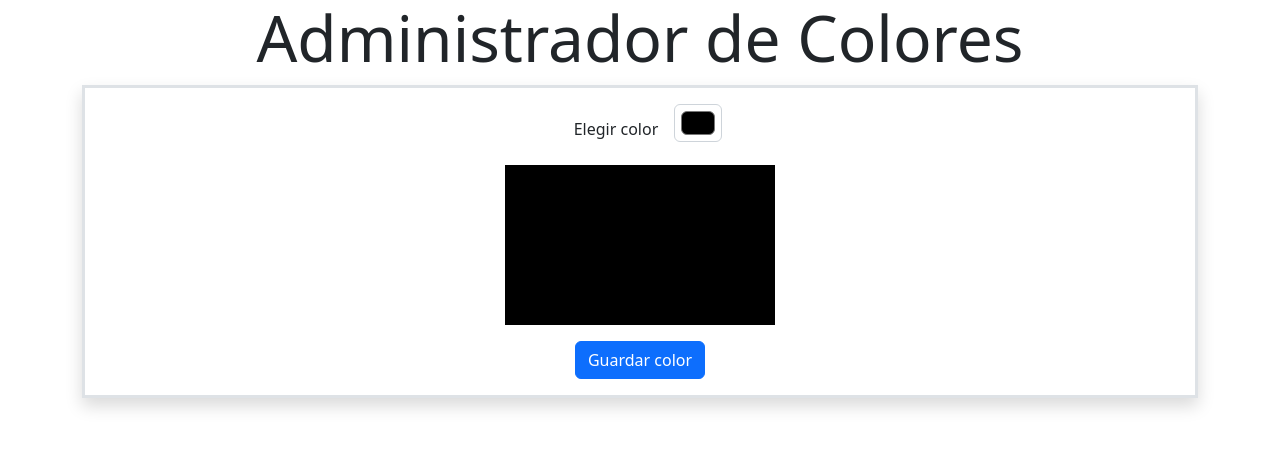
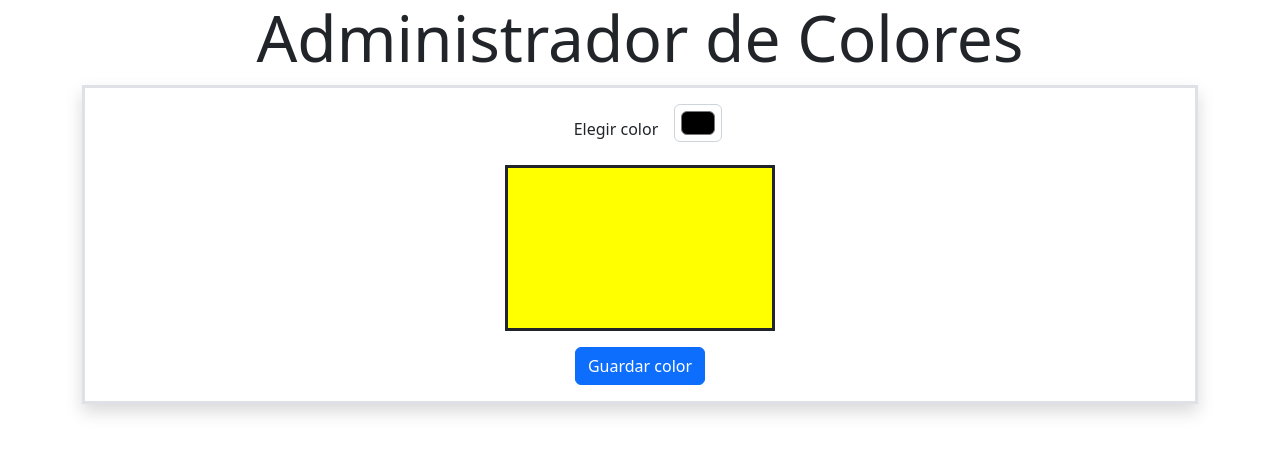
Before and after one commit to herreranicolas/react-ejercicio-6, a React (Vite) app: page / in a window 1280 px wide. Shown: the top 454 px of the page. Built offline with nearby package versions, Linux system fonts and the light colour scheme.

Commit message:
Agregue el componente contenedorColor para mostrar el color que seleccione el usuario

```diff
--- /dev/null
+++ b/src/components/ContenedorColor.jsx
@@ -0,0 +1,15 @@
+const ContenedorColor = ({ color }) => {
+  return (
+    <div
+      className="mx-auto mb-3 border border-3 border-dark"
+      style={{
+        backgroundColor: color,
+        padding: "5rem",
+        width: "25%",
+        height: "25%",
+      }}
+    ></div>
+  );
+};
+
+export default ContenedorColor;
--- a/src/components/FormularioColor.jsx
+++ b/src/components/FormularioColor.jsx
@@ -1,4 +1,5 @@
 import { Form, Button } from "react-bootstrap";
+import ContenedorColor from "./ContenedorColor";
 
 const FormularioColor = () => {
   return (
@@ -7,15 +8,7 @@ const FormularioColor = () => {
         <Form.Label className="mx-3">Elegir color</Form.Label>
         <Form.Control type="color" className="d-inline-block" />
       </Form.Group>
-      <div
-        className="mx-auto mb-3"
-        style={{
-          backgroundColor: "black",
-          padding: "5rem",
-          width: "25%",
-          height: "25%",
-        }}
-      ></div>
+      <ContenedorColor color={"yellow"}></ContenedorColor>
       <Button variant="primary" type="submit">
         Guardar color
       </Button>
```
